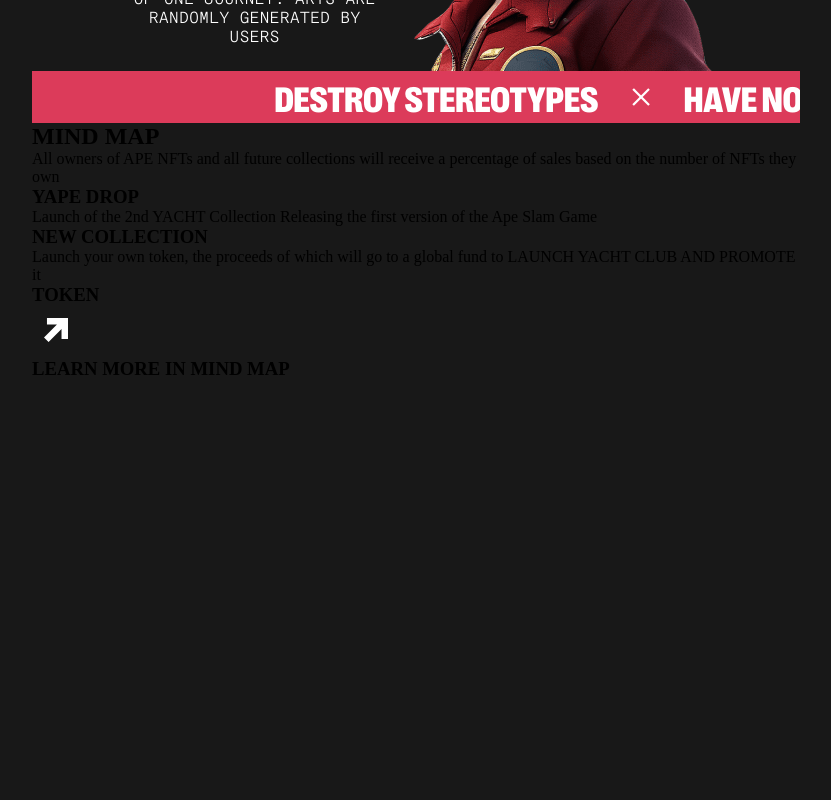
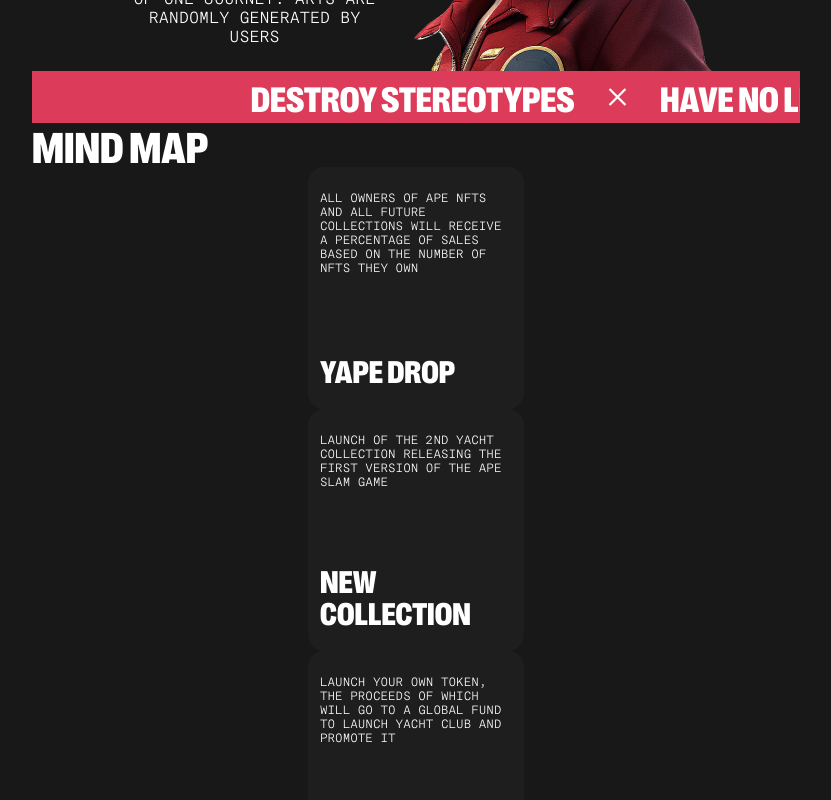
Before and after one commit to Marini23/landing-yacht-apes, a React (Vite) app: page / in a window 1280 px wide. Shown: the part 1020-1820 px from the top of the page, without its empty margins (224-1055 px from the left). Before the commit the page ends 1424 px from the top, so only its background shows below. Built offline with nearby package versions, Linux system fonts and the light colour scheme.

Commit message:
add: styles mind map

```diff
--- a/src/components/MindMap/MindMap.css
+++ b/src/components/MindMap/MindMap.css
@@ -0,0 +1,38 @@
+.mind-map-title {
+  font-size: 44px;
+  font-weight: 900;
+  line-height: 44px;
+  font-family: "RightGroteskCompactBlack";
+  color: var(--white-color);
+}
+
+.mind-map-item {
+  width: 216px;
+  padding: 24px 12px;
+  height: 242px;
+  padding: 24px 12px;
+  background-color: var(--text-color);
+  border-radius: 16px;
+  margin: 0 auto;
+  display: flex;
+  flex-direction: column;
+}
+
+.mind-map-item-text {
+  font-size: 12px;
+  font-weight: 400;
+  line-height: 14px;
+  font-family: "MessinaSansMonoBook";
+  color: var(--white-color);
+  text-transform: uppercase;
+  display: flex;
+}
+
+.mind-map-item-title {
+  font-size: 32px;
+  font-weight: 900;
+  line-height: 32px;
+  font-family: "RightGroteskCompactBlack";
+  color: var(--white-color);
+  margin-top: auto;
+}
--- a/src/components/MindMap/MindMap.tsx
+++ b/src/components/MindMap/MindMap.tsx
@@ -3,33 +3,33 @@
 
 export const MindMap: React.FC = () => {
   return (
-    <section>
-      <h2>MIND MAP</h2>
+    <section className="mind-map-section">
+      <h2 className="mind-map-title">MIND MAP</h2>
       <div>
-        <div>
-          <p>
+        <div className="mind-map-item">
+          <p className="mind-map-item-text">
             All owners of APE NFTs and all future collections will receive a
             percentage of sales based on the number of NFTs they own
           </p>
-          <h3>YAPE DROP</h3>
+          <h3 className="mind-map-item-title">YAPE DROP</h3>
         </div>
-        <div>
-          <p>
+        <div className="mind-map-item">
+          <p className="mind-map-item-text">
             Launch of the 2nd YACHT Collection Releasing the first version of
             the Ape Slam Game
           </p>
-          <h3>NEW COLLECTION</h3>
+          <h3 className="mind-map-item-title">NEW COLLECTION</h3>
         </div>
-        <div>
-          <p>
+        <div className="mind-map-item">
+          <p className="mind-map-item-text">
             Launch your own token, the proceeds of which will go to a global
             fund to LAUNCH YACHT CLUB AND PROMOTE it
           </p>
-          <h3>TOKEN</h3>
+          <h3 className="mind-map-item-title">TOKEN</h3>
         </div>
-        <div>
+        <div className="mind-map-item link">
           <Icon name="icon-up-left-arrow" size={48} />
-          <h3>LEARN MORE IN MIND MAP</h3>
+          <h3 className="mind-map-item-title">LEARN MORE IN MIND MAP</h3>
         </div>
       </div>
     </section>
```
